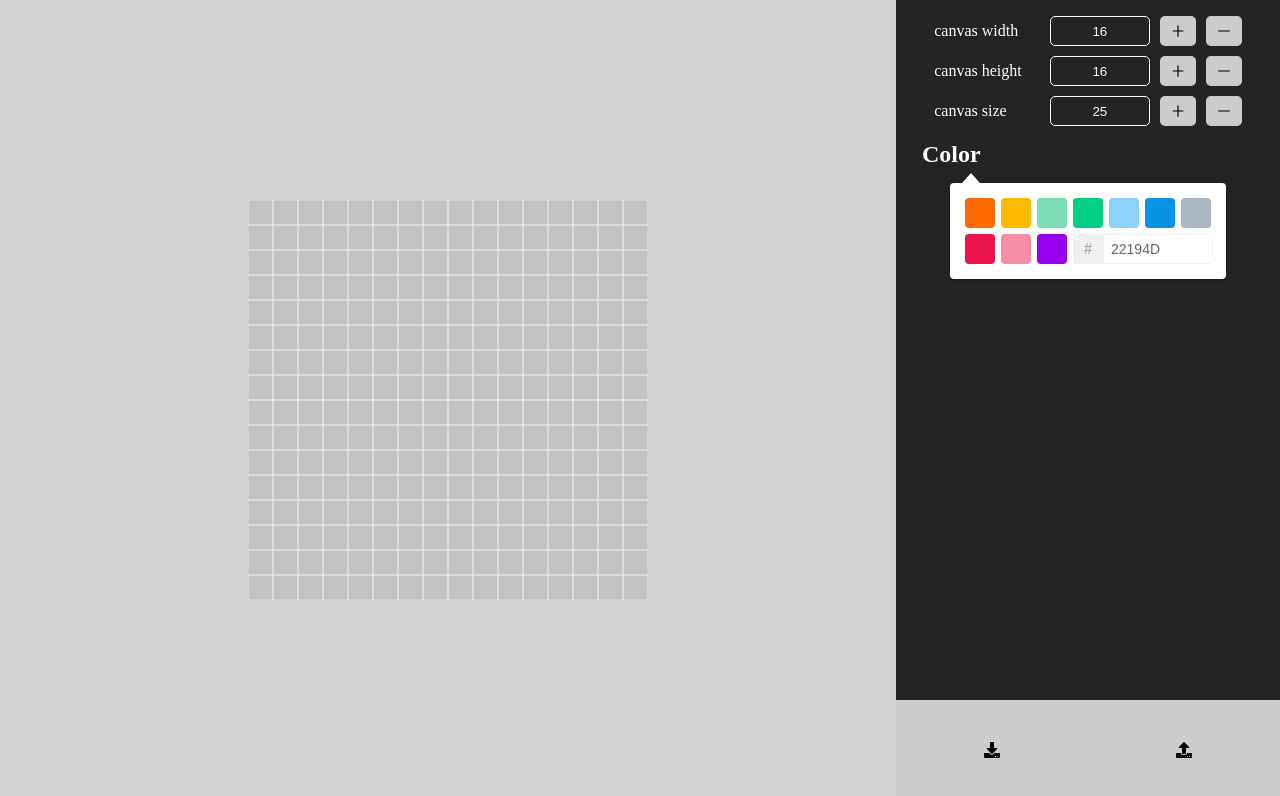
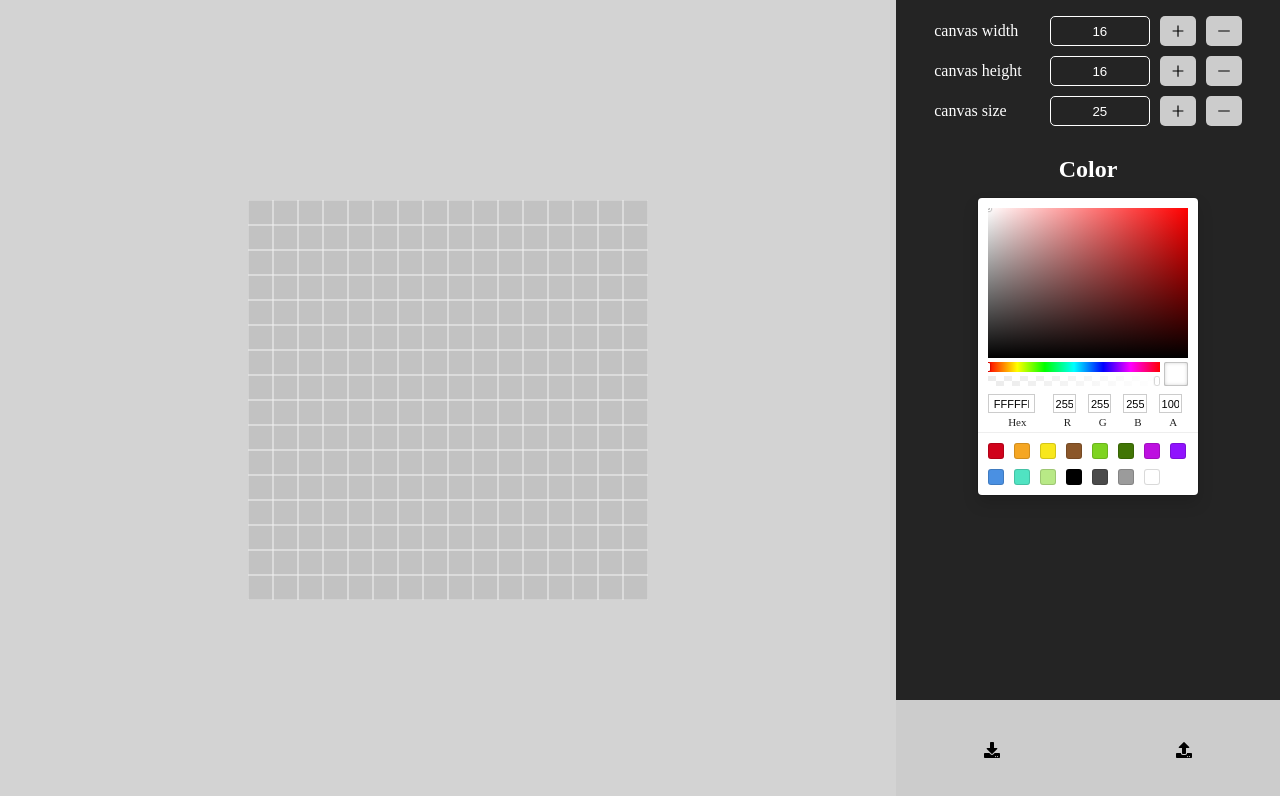
Before and after one commit to NeatKYU/PixelBoard, a React (Vite) app: page / in a window 1280 px wide. Shown: the top 796 px of the page. Built offline with nearby package versions, Linux system fonts and the light colour scheme.

Commit message:
💄 팔레트 변경

```diff
--- a/src/components/menu/Palate.tsx
+++ b/src/components/menu/Palate.tsx
@@ -1,5 +1,5 @@
 import styled from 'styled-components'
-import { TwitterPicker } from 'react-color'
+import { SketchPicker } from 'react-color'
 import { useRecoilState } from 'recoil';
 import { CanvasColorState } from '@/atom';
 // interface PlatteProps {
@@ -17,7 +17,7 @@ export const Palate = () => {
 	return (
 		<Container>
 			<Label>Color</Label>
-			<TwitterPicker onChange={handleColor}/>
+			<SketchPicker color={color} onChange={handleColor}/>
 		</Container>
 	)
 }
@@ -38,10 +38,10 @@ const Label = styled.div`
 	width: 100%;
 	height: auto;
 
-	margin: 5px 0 15px 20px;
+	margin: 20px 5px 15px 5px;
 
 	display: flex;
-	justify-content: start;
+	justify-content: center;
 
 	color: white;
 
```
